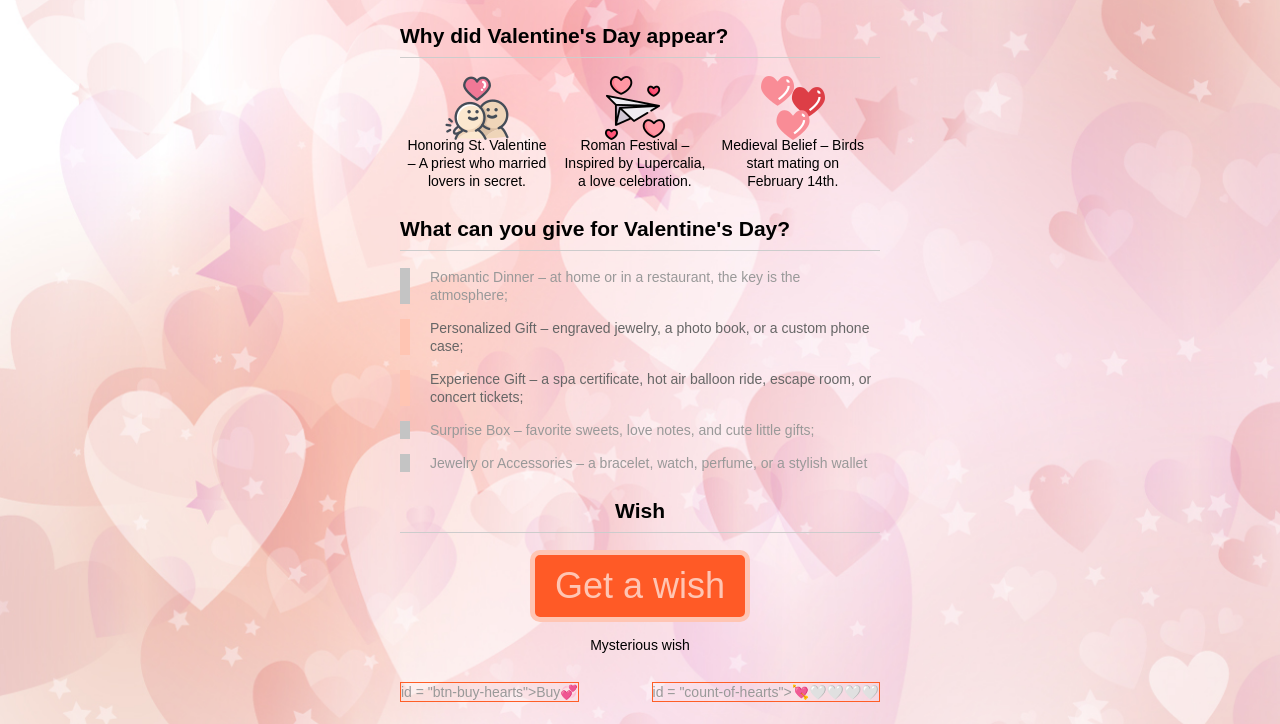
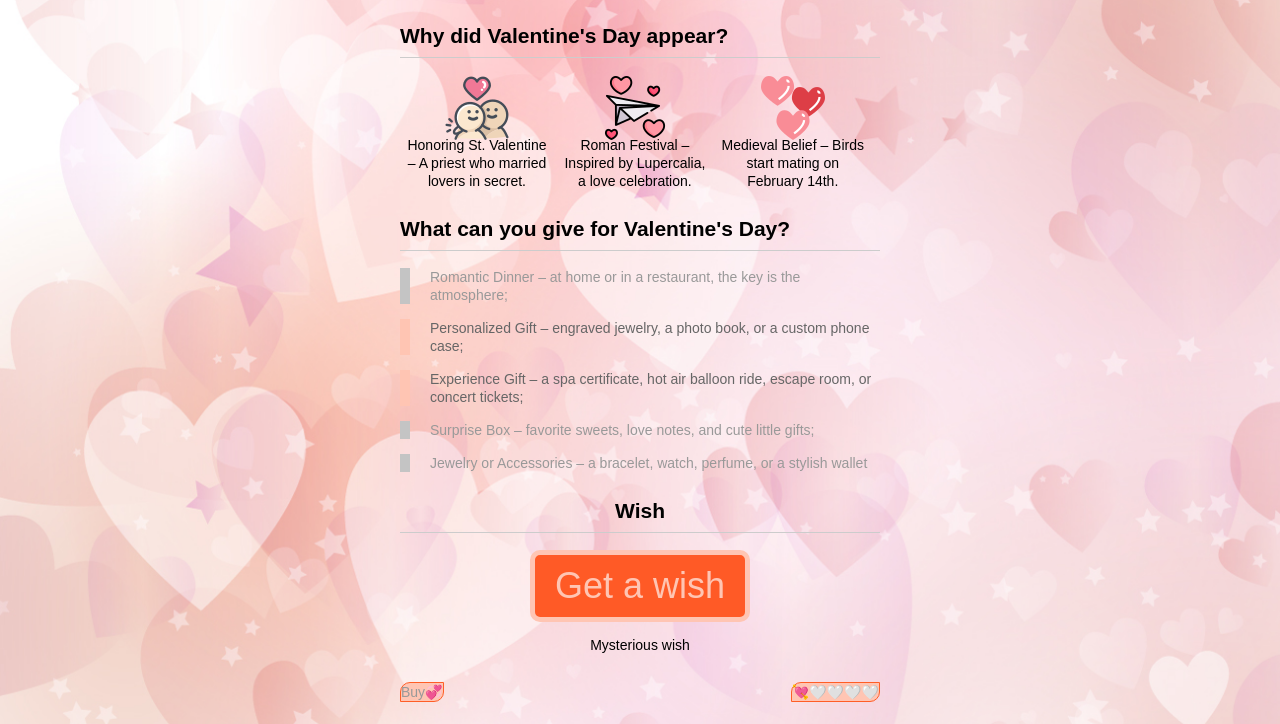
Before and after one commit to Shtein1/Valentine-s-day, a plain HTML site: page index.html in a window 1280 px wide. Shown: the part 283-1007 px from the top of the page. Drawn offline with Linux system fonts and the light colour scheme.

Commit message:
зробив блок з купівлею

```diff
--- a/css/style.css
+++ b/css/style.css
@@ -110,8 +110,9 @@ h2 {
 
 /*Block with purchase and display💖*/
 .site-footer p {
-  border:1px solid #ff5e26
-
-
-
+  border:1px solid #ff5e26;
+  paddingh: 10px 20px;
+  border-radius: 10px 0px;
+  background-color: #ffc5b3;
+  cursor: pointer;
 }
--- a/index.html
+++ b/index.html
@@ -38,8 +38,8 @@
       </section>
 
       <footer class="site-footer">
-        <p> id = "btn-buy-hearts">Buy💞</p>
-        <p> id = "count-of-hearts">💘🤍🤍🤍🤍</p>
+        <p id = "btn-buy-hearts">Buy💞</p>
+        <p id = "count-of-hearts">💘🤍🤍🤍🤍</p>
       </footer>
     </div>
   </body>
```
